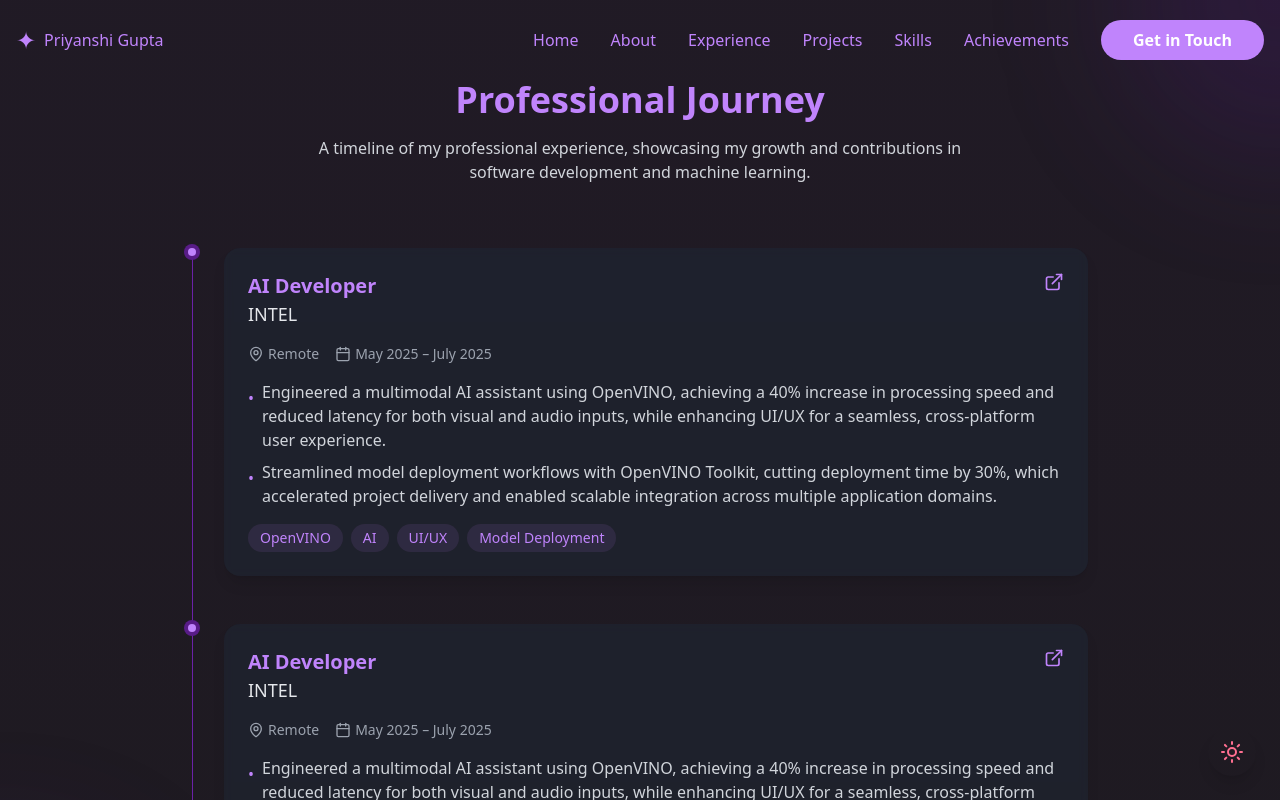
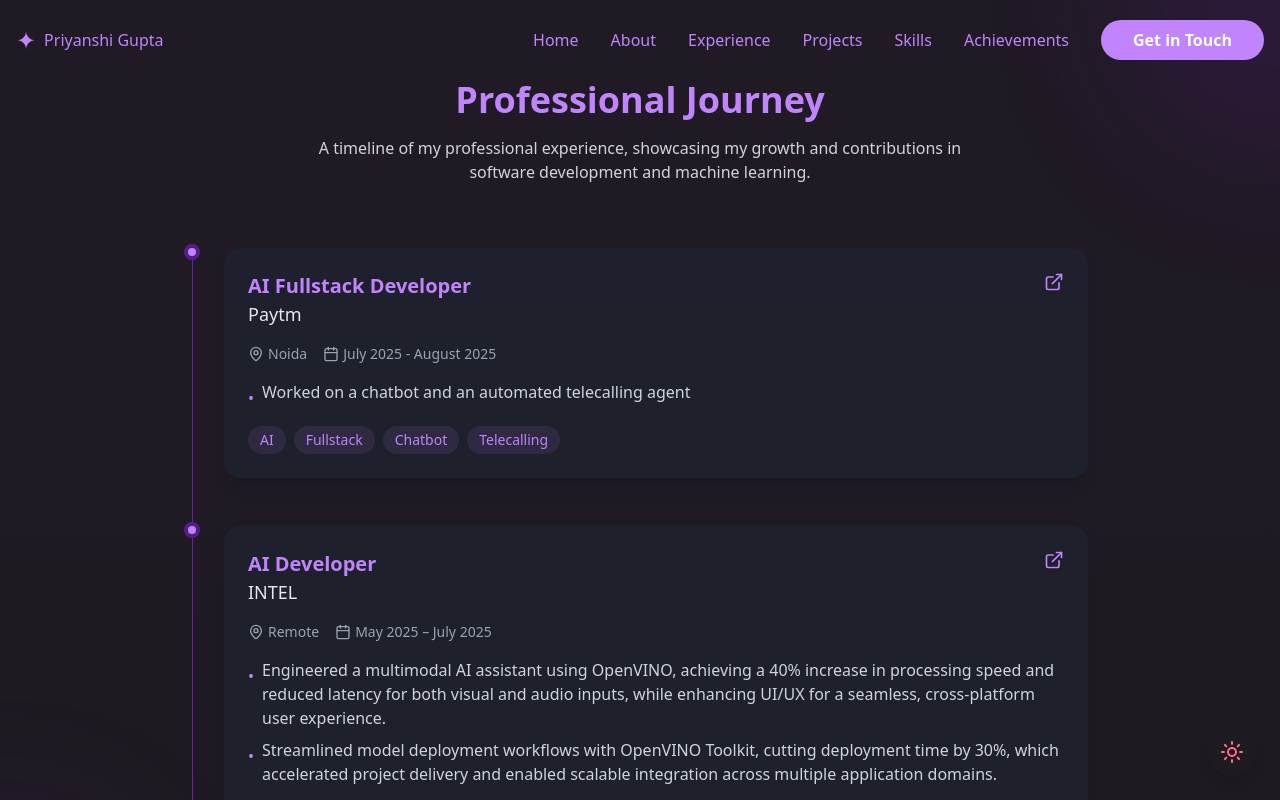
Before and after one commit to priyanshiiguptaaa/PriyanshiGupta, a React (Vite) app: page /experience in a window 1280 px wide. Shown: the top 800 px of the page. Built offline with nearby package versions, Linux system fonts and the light colour scheme.

Commit message:
Update Experience.jsx

```diff
--- a/src/components/Experience/Experience.jsx
+++ b/src/components/Experience/Experience.jsx
@@ -5,17 +5,16 @@ import { Briefcase, Calendar, MapPin, ExternalLink } from 'lucide-react';
 const Experience = () => {
   const experiences = [
     {
-      title: "AI Developer",
-      company: "INTEL",
-      location: "Remote",
-      period: "May 2025 – July 2025",
-      description: [
-        "Engineered a multimodal AI assistant using OpenVINO, achieving a 40% increase in processing speed and reduced latency for both visual and audio inputs, while enhancing UI/UX for a seamless, cross-platform user experience.",
-        "Streamlined model deployment workflows with OpenVINO Toolkit, cutting deployment time by 30%, which accelerated project delivery and enabled scalable integration across multiple application domains."
-      ],
-      skills: ["OpenVINO", "AI", "UI/UX", "Model Deployment"],
-      link: "https://www.intel.com/"
-    },
+        title: "AI Fullstack Developer",
+        company: "Paytm",
+        location: "Noida",
+        period: "July 2025 - August 2025",
+        description: [
+          "Worked on a chatbot and an automated telecalling agent"
+        ],
+        skills: ["AI", "Fullstack", "Chatbot", "Telecalling"],
+        link: "https://paytm.com/"
+      },
     {
       title: "AI Developer",
       company: "INTEL",
```
